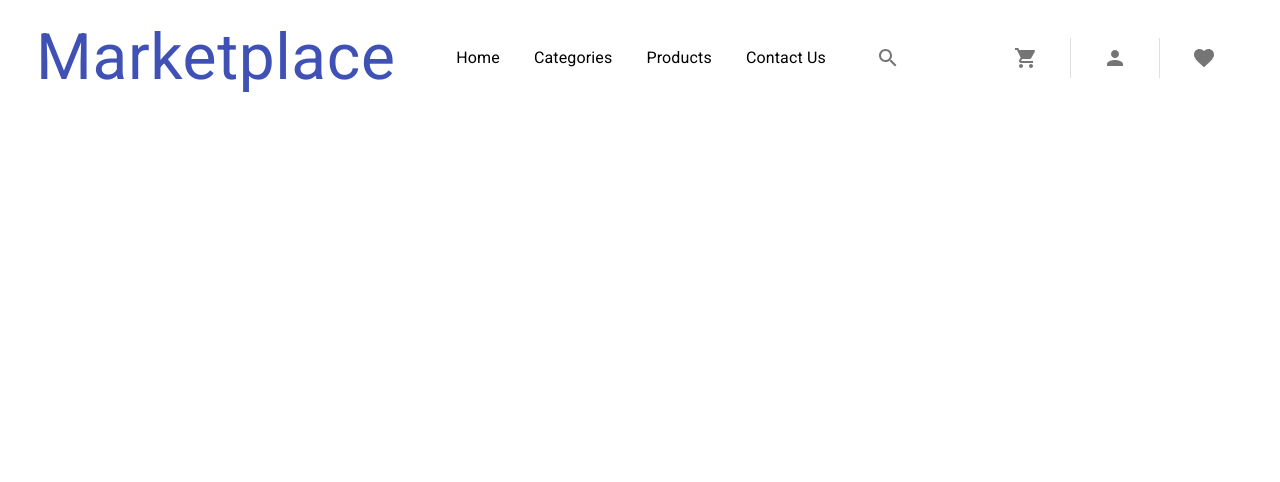
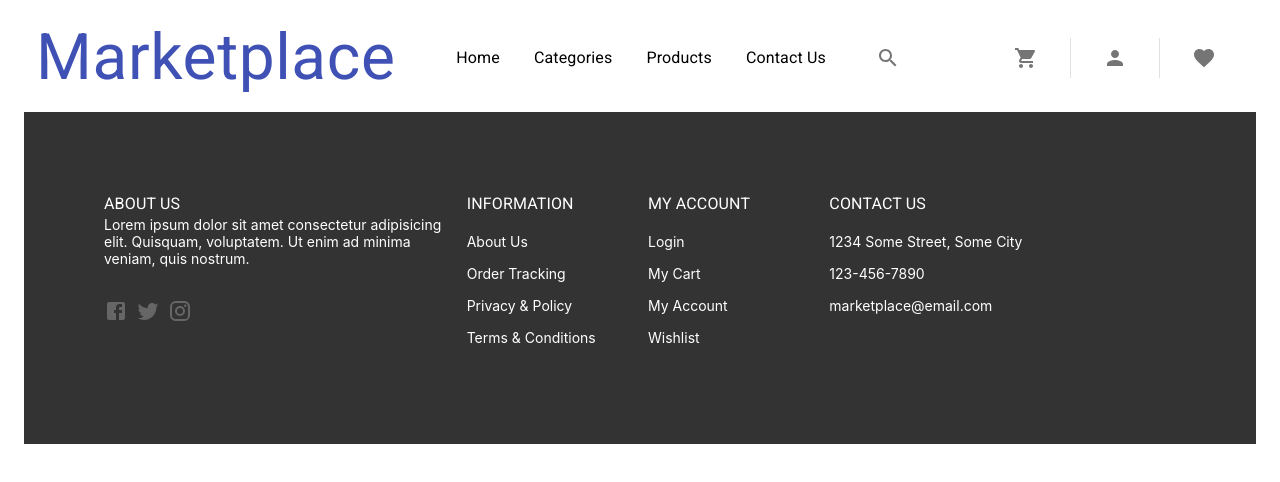
Before and after one commit to Sammuel13/mui-react-marketplace, a React (Create React App) app: page / in a window 1280 px wide. Shown: the top 482 px of the page. Built offline with nearby package versions, Linux system fonts and the light colour scheme.

Commit message:
added footer

```diff
--- a/src/App.js
+++ b/src/App.js
@@ -1,8 +1,9 @@
 import { useEffect } from "react";
-import { Button, Container } from "@mui/material";
+import { Container } from "@mui/material";
 import theme from "./styles/theme";
 import { ThemeProvider } from "@mui/system";
 import Appbar from "./components/appbar";
+import Footer from "./components/footer";
 
 function App() {
     useEffect(() => {
@@ -20,16 +21,11 @@ function App() {
                 }
             >
                 <Appbar />
+                <Footer />
                 {/*
-          Appbar
-          Banner
-          Promotions
-          title
-          Products
-          footer
-          searchbox
-          appdrawer
-          */}
+                searchbox
+                appdrawer
+                */}
             </Container>
         </ThemeProvider>
     );
--- /dev/null
+++ b/src/components/footer/index.js
@@ -0,0 +1,112 @@
+import { Box, Grid, List, ListItemText, Typography } from "@mui/material";
+import { FooterTitle } from "../../styles/footer";
+import { Colors } from "../../styles/theme";
+import FacebookIcon from "@mui/icons-material/Facebook";
+import TwitterIcon from "@mui/icons-material/Twitter";
+import InstagramIcon from "@mui/icons-material/Instagram";
+
+export default function Footer() {
+    return (
+        <Box
+            sx={{
+                background: Colors.shaft,
+                color: Colors.white,
+                p: { xs: 4, md: 10 },
+                pt: 12,
+                pb: 12,
+                fontSize: { xs: "12px", md: "14px" },
+            }}
+        >
+            <Grid container spacing={2} justifyContent="center">
+                <Grid item md={6} lg={4}>
+                    <FooterTitle variant="body1">About Us</FooterTitle>
+                    <Typography variant="caption2">
+                        Lorem ipsum dolor sit amet consectetur adipisicing elit.
+                        Quisquam, voluptatem. Ut enim ad minima veniam, quis
+                        nostrum.
+                    </Typography>
+                    <Box
+                        sx={{
+                            mt: 4,
+                            color: Colors.dove_gray,
+                        }}
+                    >
+                        <FacebookIcon sx={{ mr: 1 }} />
+                        <TwitterIcon sx={{ mr: 1 }} />
+                        <InstagramIcon />
+                    </Box>
+                </Grid>
+                <Grid item md={6} lg={2}>
+                    <FooterTitle variant="body1">Information</FooterTitle>
+                    <List>
+                        <ListItemText>
+                            <Typography lineHeight={2} variant="caption2">
+                                About Us
+                            </Typography>
+                        </ListItemText>
+                        <ListItemText>
+                            <Typography lineHeight={2} variant="caption2">
+                                Order Tracking
+                            </Typography>
+                        </ListItemText>
+                        <ListItemText>
+                            <Typography lineHeight={2} variant="caption2">
+                                Privacy &amp; Policy
+                            </Typography>
+                        </ListItemText>
+                        <ListItemText>
+                            <Typography lineHeight={2} variant="caption2">
+                                Terms &amp; Conditions
+                            </Typography>
+                        </ListItemText>
+                    </List>
+                </Grid>
+                <Grid item md={6} lg={2}>
+                <FooterTitle variant="body1">My Account</FooterTitle>
+                <List>
+                        <ListItemText>
+                            <Typography lineHeight={2} variant="caption2">
+                                Login
+                            </Typography>
+                        </ListItemText>
+                        <ListItemText>
+                            <Typography lineHeight={2} variant="caption2">
+                                My Cart
+                            </Typography>
+                        </ListItemText>
+                        <ListItemText>
+                            <Typography lineHeight={2} variant="caption2">
+                                My Account
+                            </Typography>
+                        </ListItemText>
+                        <ListItemText>
+                            <Typography lineHeight={2} variant="caption2">
+                                Wishlist
+                            </Typography>
+                        </ListItemText>
+                    </List>
+                </Grid>
+                <Grid item md={6} lg={4}>
+                    <FooterTitle variant="body1">Contact Us</FooterTitle>
+                    <List>
+                        <ListItemText>
+                            <Typography lineHeight={2} variant="caption2">
+                                1234 Some Street, Some City
+                            </Typography>
+                        </ListItemText>
+                        <ListItemText>
+                            <Typography lineHeight={2} variant="caption2">
+                                123-456-7890
+                            </Typography>
+                        </ListItemText>
+                        <ListItemText>
+                            <Typography lineHeight={2} variant="caption2">
+                                marketplace@email.com
+                            </Typography>
+                        </ListItemText>
+                    </List>
+                </Grid>
+            </Grid>
+        </Box>
+    );
+}
--- /dev/null
+++ b/src/styles/footer/index.js
@@ -0,0 +1,7 @@
+import { Typography } from "@mui/material";
+import { styled } from "@mui/system";
+
+export const FooterTitle = styled(Typography)(() => ({
+    textTransform: "uppercase",
+    marginBotton: "1em",
+}));
```
